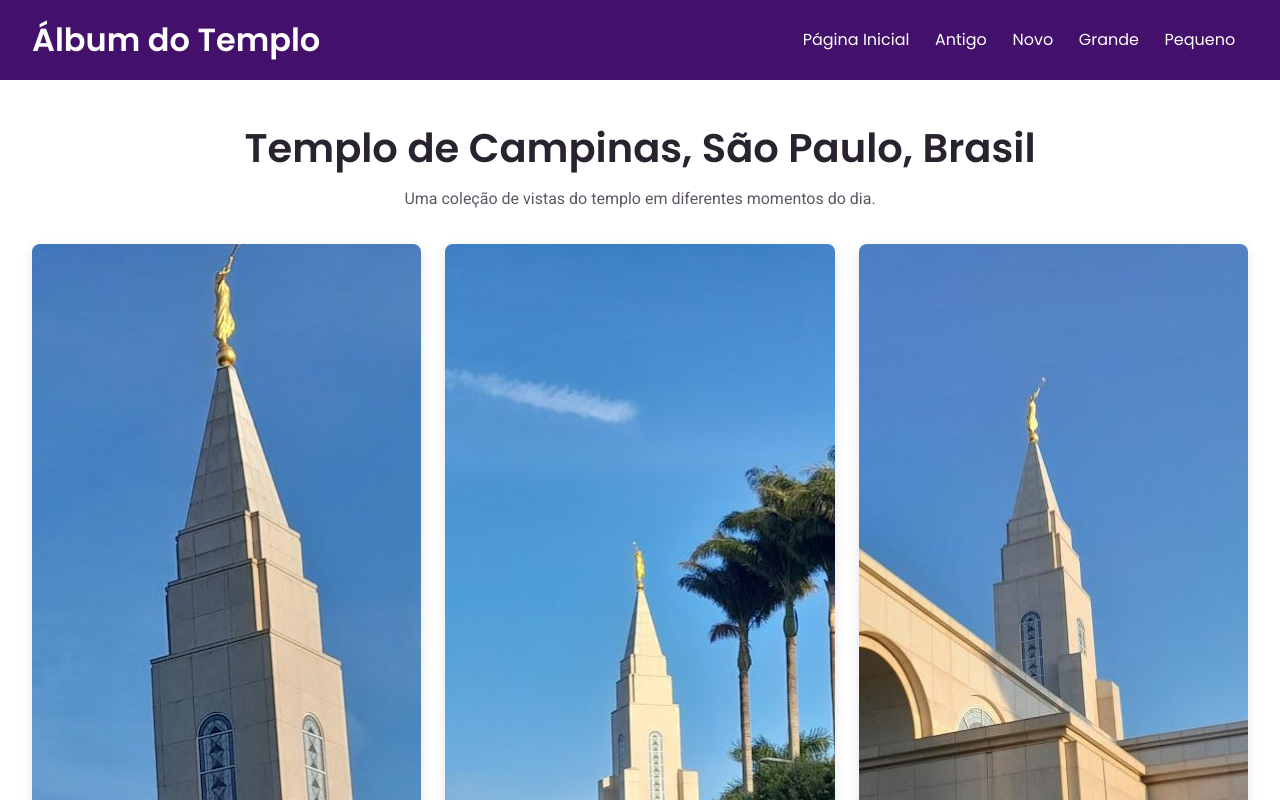
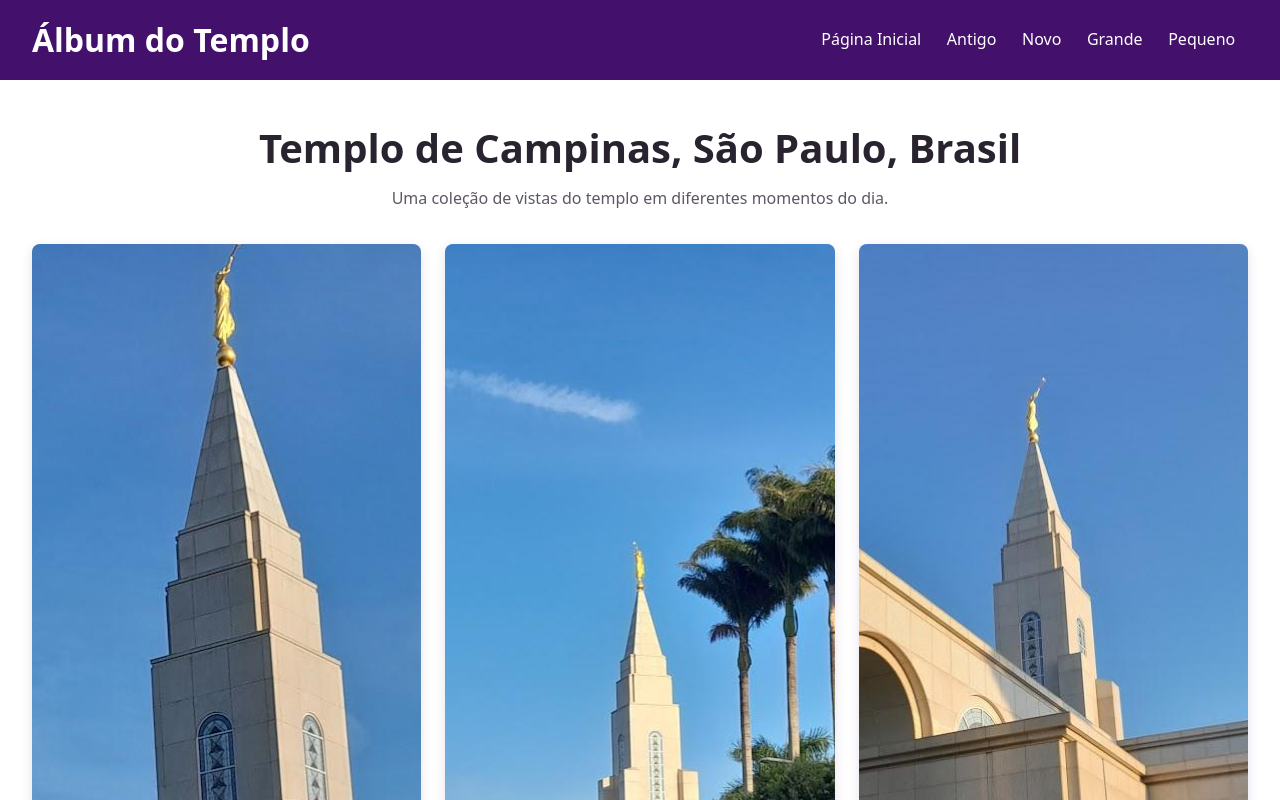
Before and after one commit to AnaCarolinaTorrilhas/wdd131, a plain HTML site: page templos.html in a window 1280 px wide. Shown: the top 800 px of the page. Drawn offline with Linux system fonts and the light colour scheme.

Commit message:
Remove fontes externas do álbum do templo
Co-authored-by: Copilot <223556219+Copilot@users.noreply.github.com>

```diff
--- a/estilos/templos.css
+++ b/estilos/templos.css
@@ -11,8 +11,8 @@
     --color-image-background: #e5dfea;
     --shadow-card: 0 0.2rem 0.75rem #31094f1f;
     --shadow-card-hover: 0 0.45rem 1rem #31094f2e;
-    --font-body: "Roboto", sans-serif;
-    --font-heading: "Poppins", sans-serif;
+    --font-body: system-ui, sans-serif;
+    --font-heading: system-ui, sans-serif;
 }
 
 * {
--- a/templos.html
+++ b/templos.html
@@ -6,9 +6,6 @@
     <meta name="description" content="Álbum de fotos do Templo de Campinas, São Paulo, Brasil.">
     <meta name="author" content="Ana Carolina da Silva Torrilhas">
     <title>Álbum do Templo | Ana Carolina</title>
-    <link rel="preconnect" href="https://fonts.googleapis.com">
-    <link rel="preconnect" href="https://fonts.gstatic.com" crossorigin>
-    <link href="https://fonts.googleapis.com/css2?family=Poppins:wght@400;500;600;700&family=Roboto:wght@400;500;700&display=swap" rel="stylesheet">
     <link rel="stylesheet" href="estilos/templos.css">
     <link rel="stylesheet" href="estilos/templos-grandes.css" media="(min-width: 38rem)">
     <script src="scripts/templos.js" defer></script>
```
